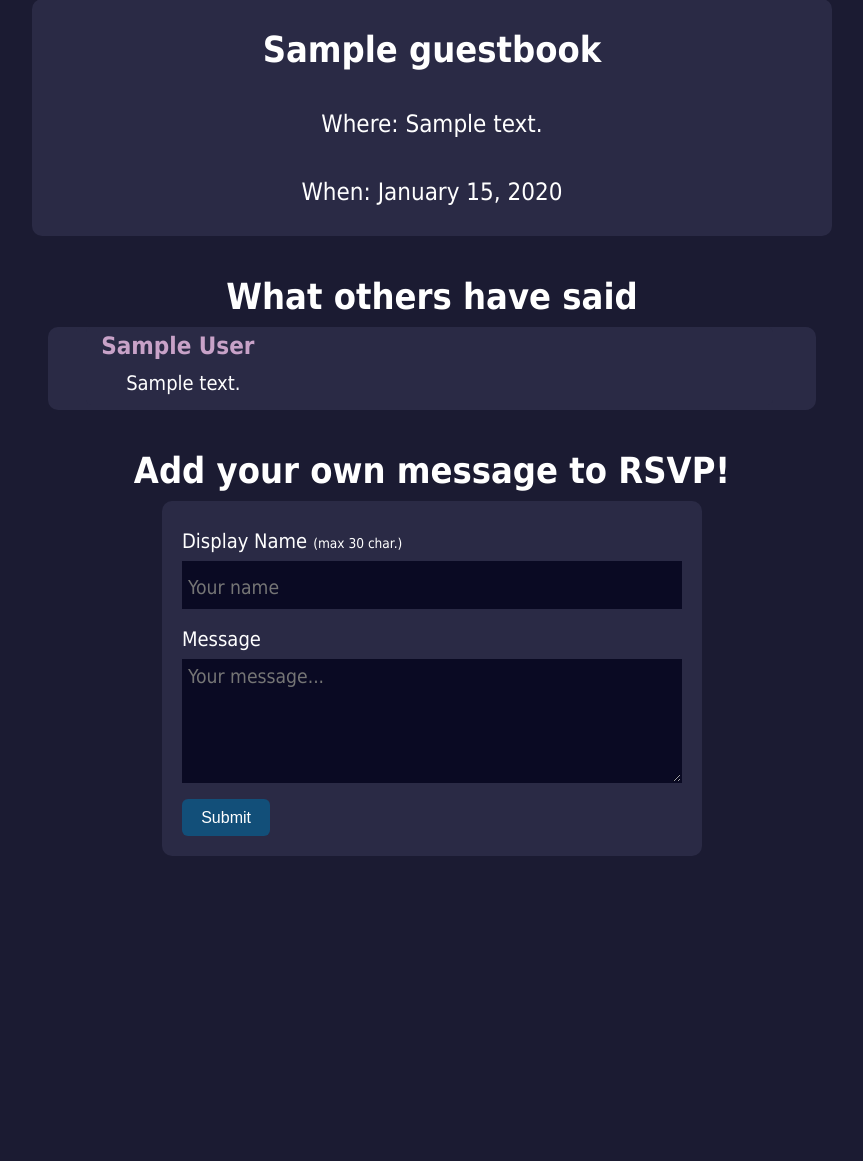
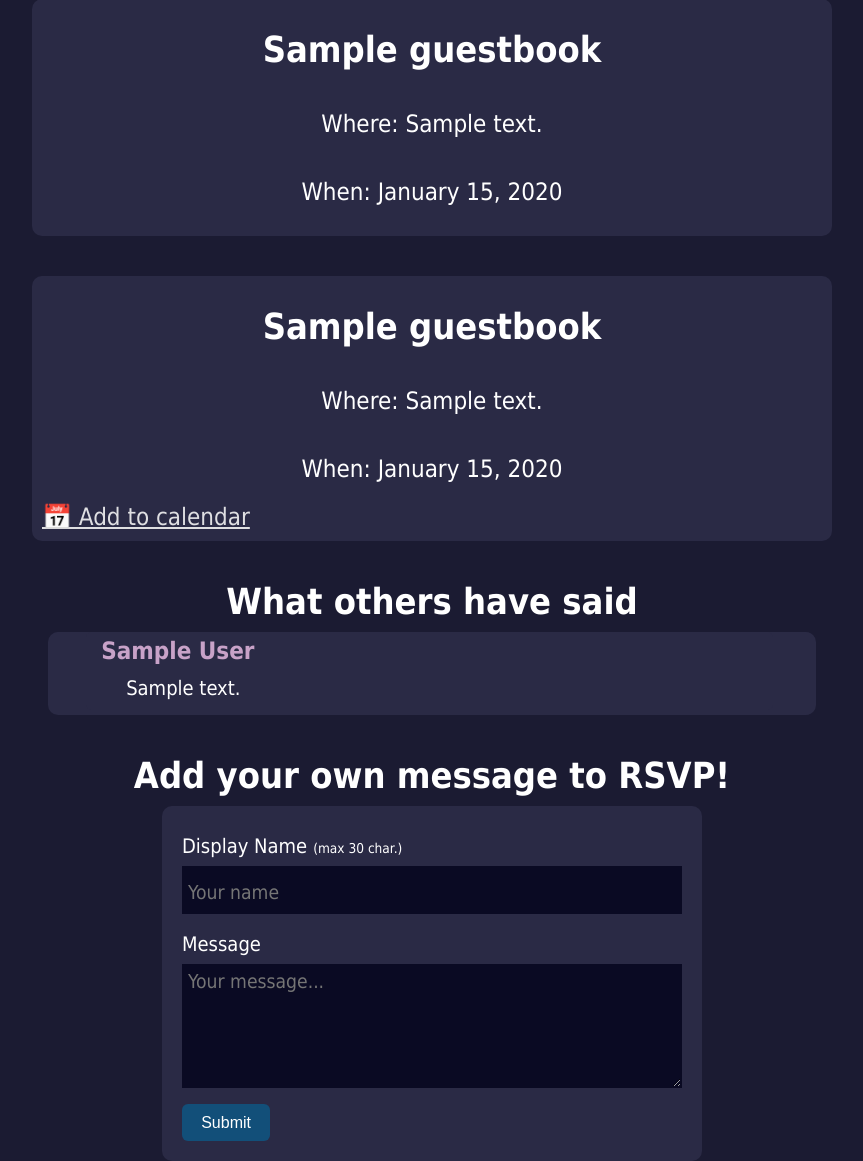
Before and after one commit to canguiano13/roll-call, a Flask app: page /event/1 in a window 1280 px wide. Shown: the part 130-1291 px from the top of the page, without its empty margins (208-1071 px from the left). Before the commit the page ends 986 px from the top, so only its background shows below. Run offline with Flask 3, Linux system fonts and the light colour scheme; a user stored in the database is signed in; tables that the repository leaves empty hold one stand-in row (values such as "Sample post"); parts of the project's set-up code (start-up, migrations or seed data) failed here and were passed over.

Commit message:
Added calendar invite downloads

```diff
--- a/requirements.txt
+++ b/requirements.txt
@@ -8,3 +8,4 @@ Werkzeug==3.0.3
 pg8000==1.31.2
 python-dotenv==1.0.1
 PyMySQL==1.1.1
+icalendar==6.1.3
--- a/routes.py
+++ b/routes.py
@@ -1,12 +1,15 @@
 #file defines the routes for the application
 import flask_login
-from flask import Blueprint, render_template, request, redirect, url_for, abort, flash
+from flask import send_file, abort, current_app, Blueprint, render_template, request, redirect, url_for, abort, flash
 from flask_login import *
 from sqlalchemy import desc
 from models import User, Guestbook, Message
 from extensions import db, login_manager
 from datetime import datetime
 from werkzeug.security import generate_password_hash, check_password_hash
+from icalendar import Calendar, Event
+from datetime import datetime, timedelta, timezone
+from io import BytesIO
 
 #declare a blueprint hto hold all of our defined routes, expose templates folder
 routes = Blueprint('routes', __name__, template_folder='templates')
@@ -271,6 +274,42 @@ def post_message(event_id):
     #redirect back to event page which will display new message
     return redirect(f'/event/{event_id}')
 
+# ADD TO CALENDAR
+@routes.route("/event/<event_id>/invite.ics", methods=["GET"])
+def download_invite(event_id):
+    # Using a universal .ics file so that the calendar invite can be opened on any device
+    event = db.session.query(Guestbook).get(event_id)
+    if event is None:
+        abort(404)
+
+    # iCalendar object is now instantiated
+    cal = Calendar()
+    cal.add("prodid", "-//Guestbook//EN")
+    cal.add("version", "2.0")
+
+    cal_event = Event()
+    cal_event.add("uid", f"guestbook-{event.event_id}@example.com")
+    cal_event.add("summary", event.event_title)
+
+    # Will utilize the stored datetime; as a fallback, 2-hour duration will be used
+    start = event.event_date
+    end = start + timedelta(hours=2)
+    cal_event.add("dtstart", start)
+    cal_event.add("dtend", end)
+    cal_event.add("dtstamp", datetime.now(timezone.utc))
+
+    if event.event_address:
+        cal_event.add("location", event.event_address)
+    cal_event.add("description", "Created with Guestbook!")
+
+    cal.add_component(cal_event)
+    ics_bytes = cal.to_ical()
+
+    buf = BytesIO(ics_bytes)
+    buf.seek(0)
+    filename = f"{event.event_title.replace(' ', '_')}-{start.date()}.ics"
+    return send_file(buf, as_attachment=True, download_name=filename, mimetype="text/calendar")
+
 #handles message deletion for guestbook owners
 @routes.route('/deleteMessage/<msg_id>', methods=['GET'])
 @login_required
--- a/templates/event.html
+++ b/templates/event.html
@@ -33,6 +33,16 @@
         <h1 class="share-card-header ellipsis-1">{{ event_data.event_title }}</h1>
         <p class="share-card-subheader ellipsis-2">Where: {{ event_data.event_address }}</p>
         <p class="share-card-subheader ellipsis-2">When: {{ event_data.event_date.strftime('%B %d, %Y') }}</p>
+      </section>
+
+      <section class="event-details-container">
+        <h1 class="share-card-header ellipsis-1">{{ event_data.event_title }}</h1>
+        <p class="share-card-subheader ellipsis-2">Where: {{ event_data.event_address }}</p>
+        <p class="share-card-subheader ellipsis-2">When: {{ event_data.event_date.strftime('%B %d, %Y') }}</p>
+
+        <a class="btn" href="{{ url_for('routes.download_invite', event_id=event_data.event_id) }}">
+            📅 Add&nbsp;to&nbsp;calendar
+        </a>
       </section>
 
       <!-- existing comments from guests -->
--- a/templates/shareEvent.html
+++ b/templates/shareEvent.html
@@ -22,6 +22,10 @@
         <h3 class="share-card-details ellipsis-1">Event: {{ data.event_title }}</h3>
         <h3 class="share-card-details ellipsis-2">Location: {{ data.event_address }}</h3>
         <h3 class="share-card-details ellipsis-2">Date: {{ data.event_date.strftime('%B %d, %Y') }}</h3>
+
+        <a class="btn" href="{{ url_for('routes.download_invite', event_id=data.event_id) }}">
+            📅 Add&nbsp;to&nbsp;calendar
+        </a>
         <!--custom url and copy button-->
         <h4 class="share-card-subheader" style="font-style: italic;">Use this link to share with your friends!</h4>
         <div class="share-card-url-container">
```
Also changed, not shown: 1 other file.
